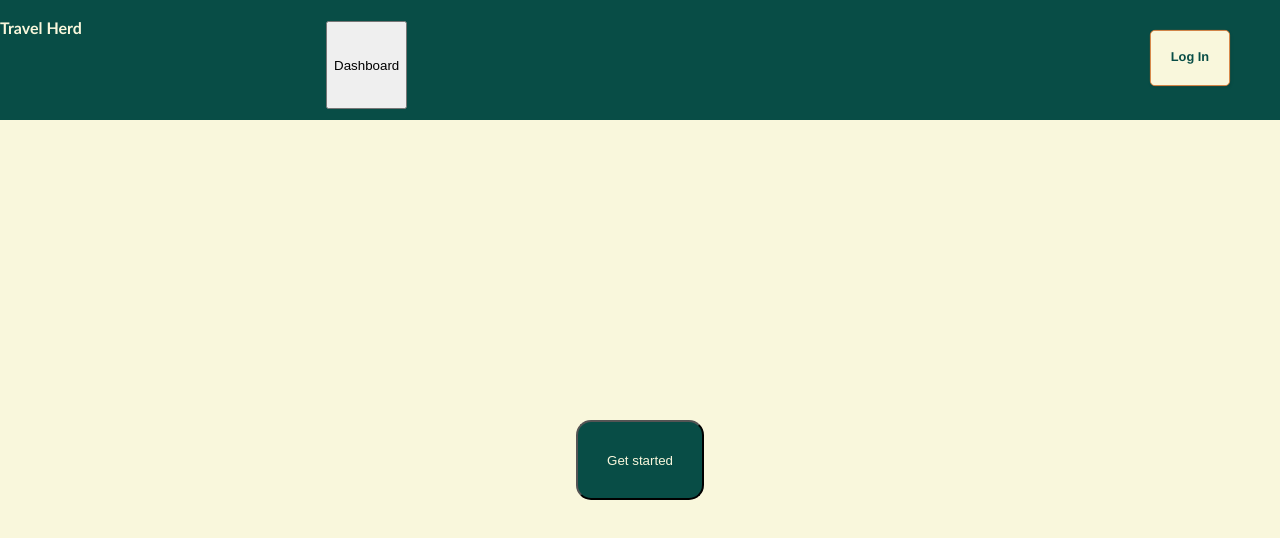
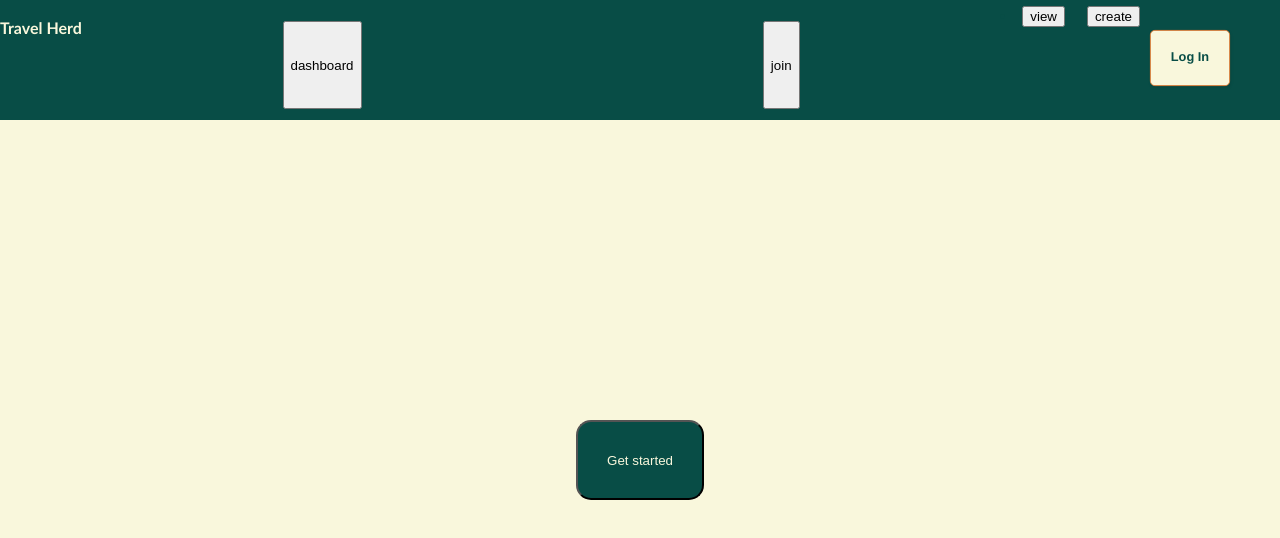
Before and after one commit to SchoolOfCode/bc13_final-project_front-end-amb, a React (Create React App) app: page / in a window 1280 px wide. Shown: the top 538 px of the page. Built offline with nearby package versions, Linux system fonts and the light colour scheme.

Commit message:
state changes

```diff
--- a/src/components/CreateTrip/createTrip.tsx
+++ b/src/components/CreateTrip/createTrip.tsx
@@ -7,7 +7,7 @@ import DateForm from './DateForm/DateForm'
 import ItineraryForm from './ItineraryForm/ItineraryForm'
 import Navbar from '../NavBar/NavBar';
 
-const CreateTrip = ({setTripcancelButton, setTripDetails, tripDetailsVisibility}:any) => {
+const CreateTrip = ({setTripcancelButton, setTripDetails, tripDetailsVisibility, pageSelect}:any) => {
 
     const { user, isAuthenticated, getAccessTokenSilently} = useAuth0()
 
@@ -23,7 +23,7 @@ function onSubmit(data:any) {
     data.Admin = user?.sub  // TODO: Create a fetch request to retrieve the trip ID and save the trip to a database.
     console.log(data) // TODO: Create a function that changes state in the dashboard component to 'data'.
     setTripDetails(data)
-    tripDetailsVisibility()
+    pageSelect("details")
 }
 
 
@@ -70,7 +70,7 @@ function onSubmit(data:any) {
 
         </div>
     </form>
-    <button className="create-cancel-button cancel-button" onClick={setTripcancelButton}>Cancel</button>
+    <button className="create-cancel-button cancel-button" onClick={() => {pageSelect("dashboard")}}>Cancel</button>
     </div>
     </>)
 }
--- a/src/components/Dashboard/dashboard.css
+++ b/src/components/Dashboard/dashboard.css
@@ -57,3 +57,11 @@ h1 {
 .navbar-dashboard {
     margin-bottom: auto;
 }
+
+.open {
+    visibility: visible
+}
+
+.closed {
+    visibility: hidden;
+}
--- a/src/components/Dashboard/dashboard.tsx
+++ b/src/components/Dashboard/dashboard.tsx
@@ -13,50 +13,23 @@ import { IoMdCreate } from "react-icons/io";
 import { ImBinoculars } from "react-icons/im";
 
 const Dashboard = () => {
-  const [createTripVisibility, setCreateTripVisibility] = useState(false);
-  const [joinTripVisibility, setJoinTripVisibility] = useState(false);
-  const [viewTripVisibility, setViewTripVisibility] = useState(false);
-  const [loginVisibility, setLoginVisibility] = useState(true);
-  const [tripDetailsVisibility, setTripDetailsVisibility] = useState(false);
 
   const [currentTrip, setCurrentTrip] = useState({});
 
+  const [page, setPage] = useState("login")
+
   const { user, isAuthenticated, getAccessTokenSilently } = useAuth0();
 
-  function handleCreateTripVisibility() {
-    setCreateTripVisibility((current) => !current);
-  }
-
-  function handleJoinTripVisibility() {
-    setJoinTripVisibility((current) => !current);
-  }
-
-  function handleViewTripsVisibility() {
-    setViewTripVisibility((current) => !current);
-  }
-
-  function handleLoginVisibility() {
-    setLoginVisibility((current) => !current);
-  }
-
-  function handleTripDetailsVisibility() {
-    setTripDetailsVisibility((current) => !current);
-  }
-
-  function handleResetVisibility() {
-    console.log("hola");
-    setCreateTripVisibility(false);
-    setJoinTripVisibility(false);
-    setViewTripVisibility(false);
-    setLoginVisibility(false);
-    setTripDetailsVisibility(false);
+  function handlePage(page:string) {
+    console.log(page)
+    setPage(page)
   }
 
   return (
     <div>
       <section id="dashboard">
         <div className="navbar-dashboard">
-          <Navbar visibility={joinTripVisibility}></Navbar>
+          <Navbar pageSelect={handlePage}></Navbar>
         </div>
 
         <h1>Where are we going?</h1>
@@ -65,7 +38,7 @@ const Dashboard = () => {
           <div
             className="dashboard-container"
             onClick={() => {
-              handleCreateTripVisibility();
+              handlePage("create");
             }}
           >
             <IoMdCreate className="icon" />
@@ -76,7 +49,7 @@ const Dashboard = () => {
           <div
             className="dashboard-container"
             onClick={() => {
-              handleJoinTripVisibility();
+              handlePage("join");
             }}
           >
             <AiOutlineUsergroupAdd className="icon" />
@@ -87,7 +60,7 @@ const Dashboard = () => {
           <div
             className="dashboard-container"
             onClick={() => {
-              handleViewTripsVisibility();
+              handlePage("view");
             }}
           >
             <ImBinoculars className="icon" />
@@ -97,36 +70,34 @@ const Dashboard = () => {
         </div>
       </section>
 
-      <div style={{ visibility: loginVisibility ? "visible" : "hidden" }}>
-        {!isAuthenticated && <Login getStarted={handleLoginVisibility}></Login>}
+      <div className={ page === "login" ? "open" : "closed" }>
+        {!isAuthenticated && <Login pageSelect={handlePage}></Login>}
       </div>
 
-      <div style={{ visibility: createTripVisibility ? "visible" : "hidden" }}>
+      <div className={ page === "create" ? "open" : "closed" }>
         <CreateTrip
-          tripDetailsVisibility={handleTripDetailsVisibility}
           setTripDetails={setCurrentTrip}
-          setTripcancelButton={handleCreateTripVisibility}
+          pageSelect={handlePage}
         ></CreateTrip>
       </div>
 
-      <div style={{ visibility: viewTripVisibility ? "visible" : "hidden" }}>
+      <div className={ page === "view" ? "open" : "closed"}>
         <ViewTrips
           setTripDetails={setCurrentTrip}
-          tripDetailsVisibility={handleTripDetailsVisibility}
-          visibility={handleViewTripsVisibility}
+          pageSelect={handlePage}
         ></ViewTrips>
       </div>
 
       {currentTrip && (
         <div
-          style={{ visibility: tripDetailsVisibility ? "visible" : "hidden" }}
+          className={ page === "details" ? "open" : "closed" }
         >
           <TripDetails tripDetails={currentTrip}></TripDetails>
         </div>
       )}
 
-      <div style={{ visibility: joinTripVisibility ? "visible" : "hidden" }}>
-        <JoinTrip visibility={handleJoinTripVisibility}></JoinTrip>
+      <div className={ page === "join" ? "open" : "closed"}>
+        <JoinTrip pageSelect={handlePage}></JoinTrip>
       </div>
     </div>
   );
--- a/src/components/JoinTripPage/joinTrip.tsx
+++ b/src/components/JoinTripPage/joinTrip.tsx
@@ -12,7 +12,7 @@ function handleSubmit(e:any) {
 
     console.log(tripID)
 
-    props.visibility()
+    props.pageSelect("dashboard")
 
     setTripID("")
 }
@@ -27,7 +27,7 @@ function handleSubmit(e:any) {
             </label>
             <input type="submit" value="Submit"></input>
         </form>
-        <button className="join-cancel-button cancel-button" onClick={props.visibility}>cancel</button>
+        <button className="join-cancel-button cancel-button" onClick={() => {props.pageSelect("dashboard")}}>cancel</button>
     </div>
 }
 
--- a/src/components/Login/login.tsx
+++ b/src/components/Login/login.tsx
@@ -3,7 +3,7 @@ import LoginButton from "../LoginButton/LoginButton";
 import './login.css'
 import Navbar from '../NavBar/NavBar';
 
-const Login = ({getStarted}:any) => {
+const Login = ({pageSelect}:any) => {
 
 
 
@@ -17,7 +17,7 @@ const Login = ({getStarted}:any) => {
        {/* <div className="flex-item">
         <LoginButton/>
         </div> */}
-        <button className="getStarted" onClick={getStarted}>Get started</button>
+        <button className="getStarted" onClick={() => {pageSelect("dashboard")}}>Get started</button>
 
     </div>)
 }
--- a/src/components/NavBar/NavBar.css
+++ b/src/components/NavBar/NavBar.css
@@ -10,7 +10,7 @@ nav {
     flex-wrap: wrap;
     background-color: var(--green);
     /* overflow: hidden; */
-
+    z-index: 3;
 }
 h2 {
     font-size: 1em;
--- a/src/components/NavBar/NavBar.tsx
+++ b/src/components/NavBar/NavBar.tsx
@@ -4,15 +4,21 @@ import "./NavBar.css";
 import AuthButtons from "../AuthButtons/AuthButtons";
 import Dashboard from "../Dashboard/dashboard";
 
-const Navbar = ({ visibility }: any) => {
+const Navbar = ({ pageSelect }: any) => {
   return (
     <nav>
       <h2>Travel Herd</h2>
       <li className="menu-item">
-        <button onClick={visibility}>Dashboard</button>
+        <button onClick={() => {pageSelect("dashboard")}}>dashboard</button>
       </li>
       <li className="menu-item">
-        {/* <Link to="/viewTripsPage">View Trips</Link> */}
+      <button onClick={() => {pageSelect("join")}}>join</button>
+      </li>
+      <li>
+      <button onClick={() => {pageSelect("view")}}>view</button>
+      </li>
+      <li>
+      <button onClick={() => {pageSelect("create")}}>create</button>
       </li>
       <div>
         <AuthButtons />
--- a/src/components/ViewTripsPage/TripCard/TripCard.tsx
+++ b/src/components/ViewTripsPage/TripCard/TripCard.tsx
@@ -1,9 +1,9 @@
 import './TripCard.css'
 
-const TripCard = ({trip, handleTripDetailsVisibility, tripDetails}:any) => {
+const TripCard = ({trip, handlePage, tripDetails}:any) => {
 
 function handleClick() {
-    handleTripDetailsVisibility()
+    handlePage("details")
     tripDetails(trip)
 
 }
--- a/src/components/ViewTripsPage/viewTripsPage.tsx
+++ b/src/components/ViewTripsPage/viewTripsPage.tsx
@@ -81,6 +81,10 @@ const tripsArr = [
 
 
 const ViewTrips = (props:any) => {
+
+    function handleChange() {
+
+    }
     return (
        <div className='view-trips-div'>
 
@@ -93,11 +97,11 @@ const ViewTrips = (props:any) => {
             {tripsArr.map((trip) => {
                 return (<div>
 
-                    <TripCard tripDetails={props.setTripDetails} handleTripDetailsVisibility={props.tripDetailsVisibility} trip={trip}></TripCard>
+                    <TripCard tripDetails={props.setTripDetails} handlePage={props.pageSelect} trip={trip}></TripCard>
                 </div>)
             })}
         </div>
-        <button className="view-trip-cancel-button cancel-button" onClick={props.visibility}>cancel</button>
+        <button className="view-trip-cancel-button cancel-button" onClick={() => {props.pageSelect("dashboard")}}>cancel</button>
         </div>
 
     )
```
